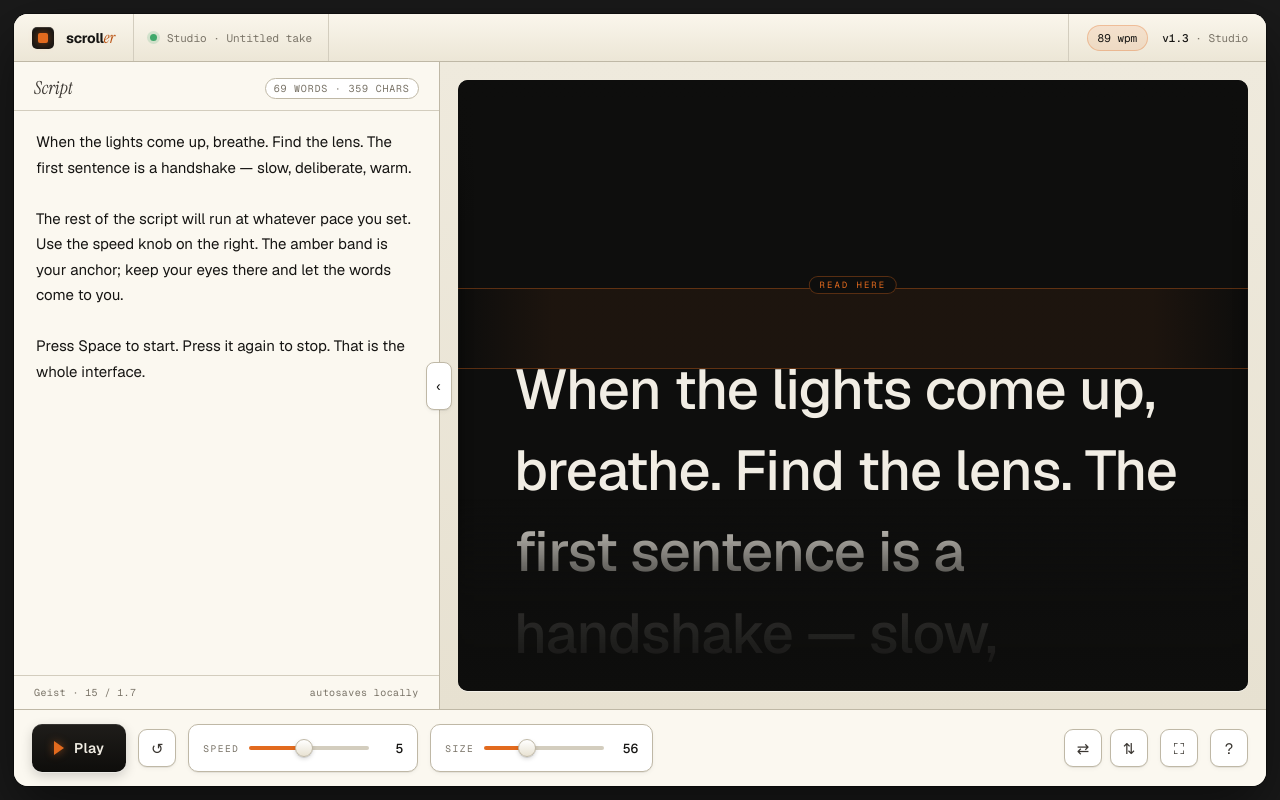
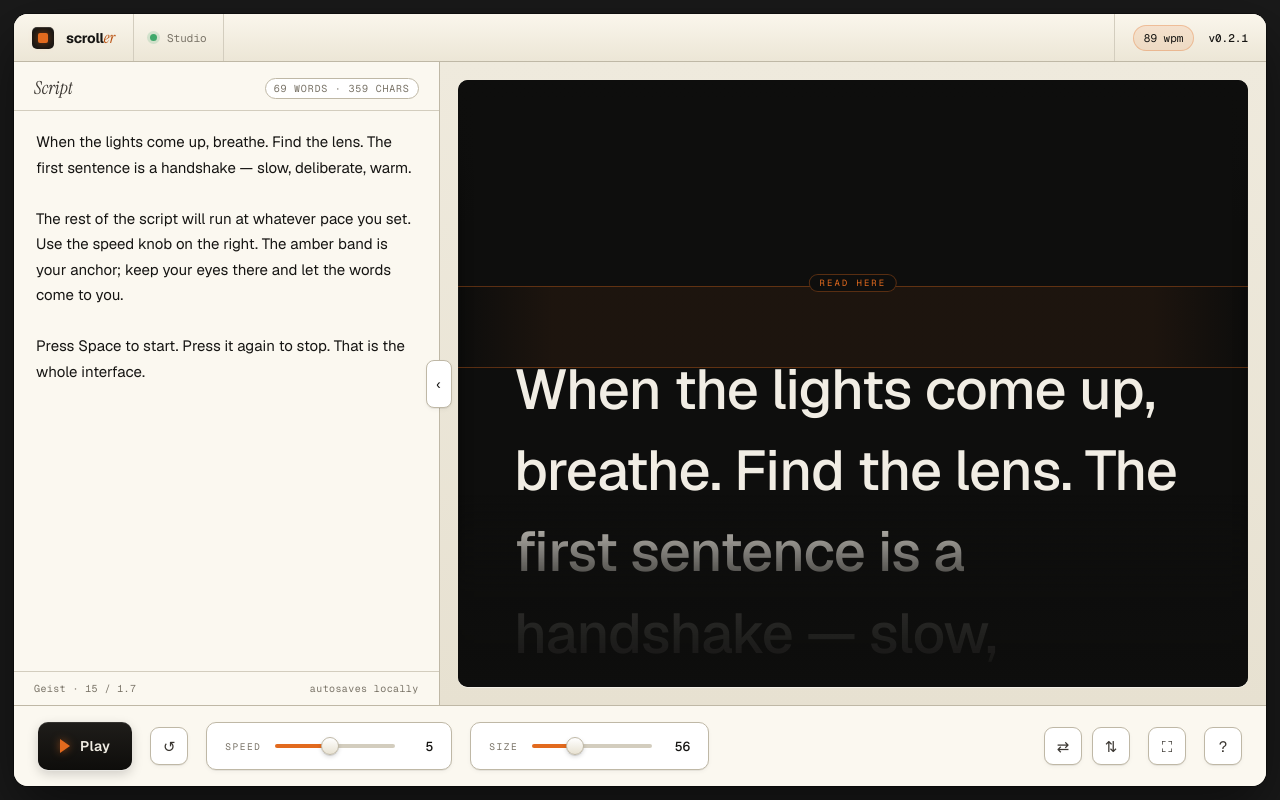
Before and after one commit to franklinparkllc/fp-scroller, a plain HTML site: page index.html in a window 1280 px wide. Drawn offline with nearby package versions, Linux system fonts and the light colour scheme.

Commit message:
Bump to v0.2.1
Update version label in header, deepen desk control padding/spacing,
and reflect version in README and CLAUDE.md.

Co-Authored-By: Claude Opus 4.7 (1M context) <noreply@anthropic.com>

```diff
--- a/index.html
+++ b/index.html
@@ -18,11 +18,13 @@
       <div class="glyph" aria-hidden="true"></div>
       <div class="name">scroll<em>er</em></div>
     </div>
-    <div class="crumb"><span class="live" aria-hidden="true"></span> Studio · Untitled take</div>
+    <div class="crumb"><span class="live" aria-hidden="true"></span> Studio</div>
     <div class="rail-spacer"></div>
     <div class="meta">
       <span class="wpm" id="wpm-readout">— wpm</span>
-      <span><b>v1.3</b> · Studio</span>
+        <span>
+          <b>v0.2.1</b>
+        </span>
     </div>
   </header>
 
--- a/styles.css
+++ b/styles.css
@@ -266,8 +266,8 @@ body{
   flex-shrink:0;
   background:#fbf8f0;
   border-top:1px solid var(--hairline-2);
-  padding:14px 18px;
-  display:flex; align-items:center; gap:12px;
+  padding:16px 24px;
+  display:flex; align-items:center; gap:18px;
   flex-wrap:wrap;
 }
 
@@ -310,10 +310,10 @@ body{
 }
 
 .knob{
-  height:48px; padding:0 14px;
+  height:48px; padding:0 18px;
   background:#fff; border:1px solid var(--hairline-2);
   border-radius:10px;
-  display:flex; align-items:center; gap:10px;
+  display:flex; align-items:center; gap:14px;
   box-shadow:var(--shadow-sm);
   flex-shrink:0;
 }
@@ -370,8 +370,8 @@ input[type=range]::-moz-range-thumb{
 .icon-btn:active{transform:scale(0.94)}
 .icon-btn.is-active{background:var(--amber); border-color:var(--amber-2); color:#fff}
 
-.desk-spacer{flex:1; min-width:8px}
-.desk-group{display:flex; gap:8px; flex-shrink:0}
+.desk-spacer{flex:1; min-width:16px}
+.desk-group{display:flex; gap:10px; flex-shrink:0}
 
 /* ── Help overlay ── */
 .help-overlay{
```
Also changed, not shown: CLAUDE.md (+1 -1 lines), README.md.
